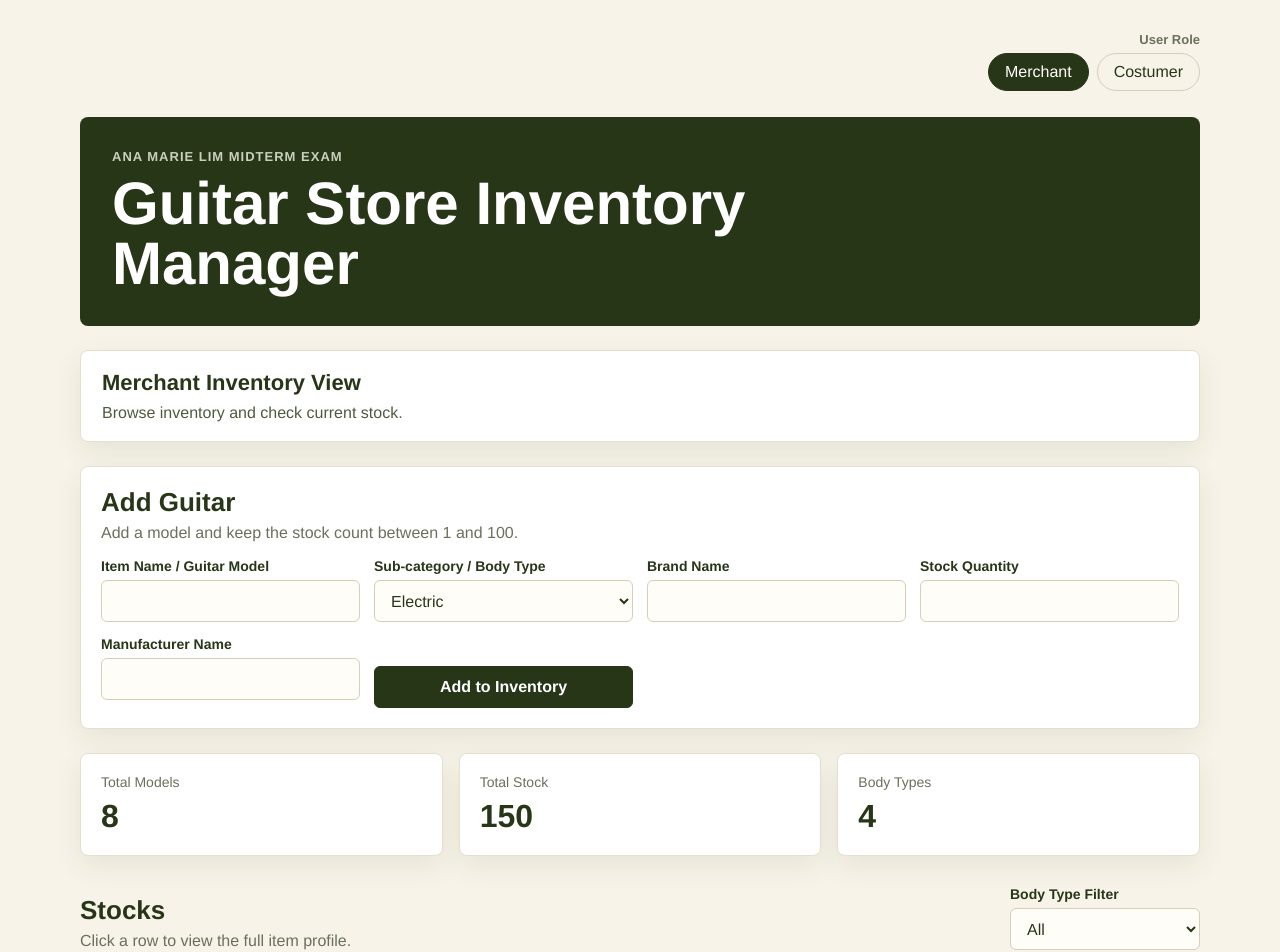
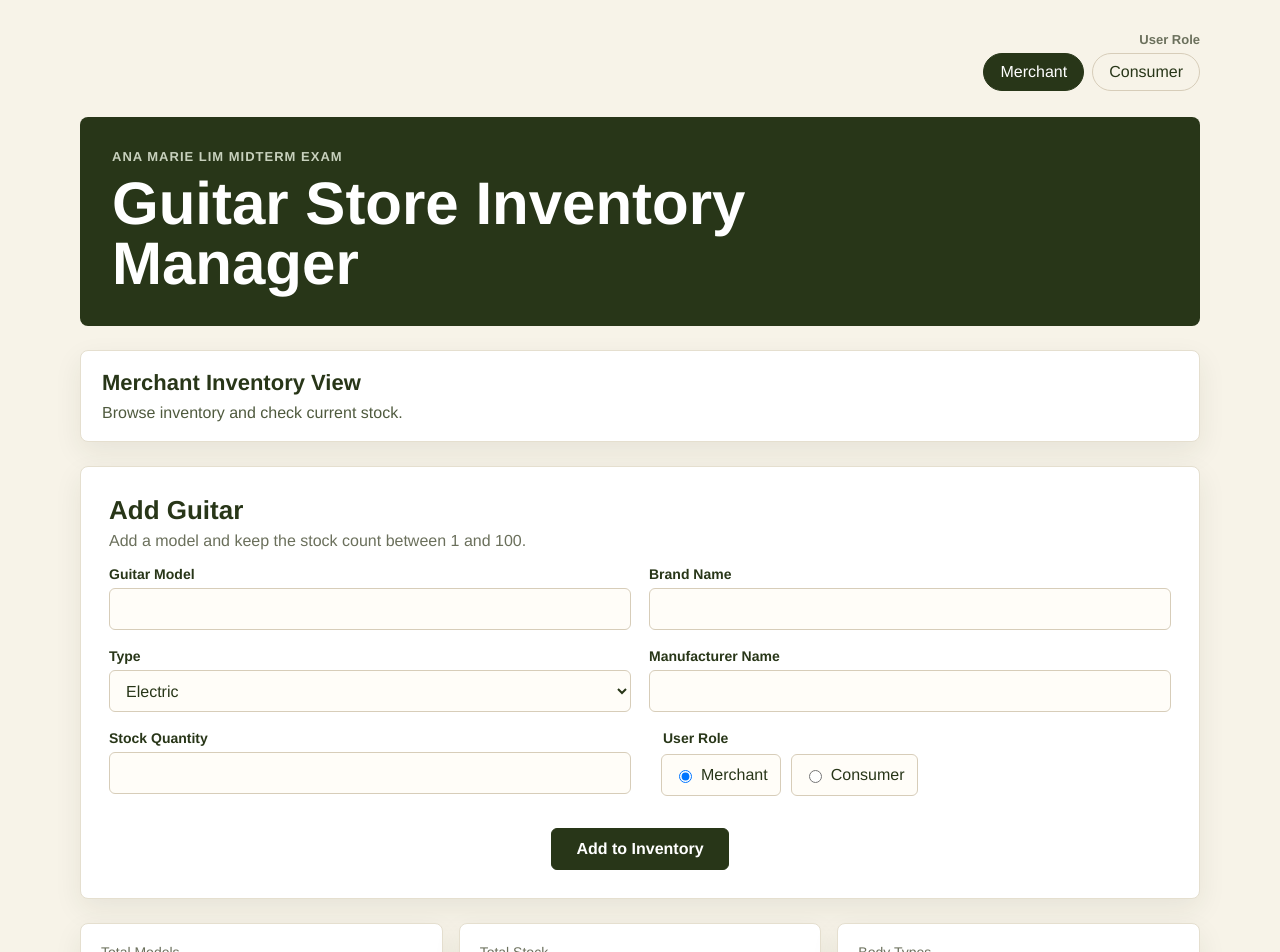
Before and after one commit to leeh3li0s/Advance-Web-Midterms, a React (Vite) app: page / in a window 1280 px wide. Shown: the top 952 px of the page. Built offline with nearby package versions, Linux system fonts and the light colour scheme.

Commit message:
finalization

```diff
--- a/src/App.css
+++ b/src/App.css
@@ -186,7 +186,7 @@ h1 {
 
 .form-section {
   margin-top: 24px;
-  padding: 20px;
+  padding: 28px;
   background: #ffffff;
   border: 1px solid #e5dfcf;
   border-radius: 8px;
@@ -203,9 +203,13 @@ h1 {
 
 .inventory-form {
   display: grid;
-  grid-template-columns: repeat(4, 1fr);
-  gap: 14px;
+  grid-template-columns: repeat(2, 1fr);
+  gap: 18px;
   align-items: start;
+}
+
+.full-width-field {
+  grid-column: 1 / -1;
 }
 
 .form-field {
@@ -258,13 +262,14 @@ h1 {
   display: flex;
   flex-direction: column;
   gap: 8px;
-  justify-content: end;
-  min-height: 72px;
+  align-items: center;
+  justify-content: center;
+  padding-top: 4px;
 }
 
 .form-actions button {
   min-height: 42px;
-  padding: 0 16px;
+  padding: 0 24px;
   border: 1px solid #283618;
   border-radius: 6px;
   color: #ffffff;
@@ -276,16 +281,17 @@ h1 {
 
 .role-radio-group {
   display: flex;
+  flex-direction: row;
   flex-wrap: wrap;
   gap: 10px;
+  align-items: center;
   margin: 0;
-  padding: 0;
+  padding-top: 2px;
   border: 0;
 }
 
 .role-radio-group legend,
 .filter-control span {
-  width: 100%;
   margin-bottom: 6px;
   color: #283618;
   font-size: 14px;
--- a/src/App.jsx
+++ b/src/App.jsx
@@ -8,7 +8,7 @@ import {
 import './App.css'
 
 const bodyTypes = ['Electric', 'Acoustic', 'Bass', 'Classical']
-const userRoles = ['Merchant', 'Costumer']
+const userRoles = ['Merchant', 'Consumer']
 
 const initialGuitars = [
   {
@@ -18,6 +18,7 @@ const initialGuitars = [
     brand: 'Fender',
     stock: 24,
     manufacturer: 'Fender Musical Instruments',
+    userRole: 'Merchant',
     image: '/Fender Stratocaster.jpg',
   },
   {
@@ -27,6 +28,7 @@ const initialGuitars = [
     brand: 'Gibson',
     stock: 18,
     manufacturer: 'Gibson Brands',
+    userRole: 'Merchant',
     image: '/Gibson Les Paul Standard.jpg',
   },
   {
@@ -36,6 +38,7 @@ const initialGuitars = [
     brand: 'Fender',
     stock: 21,
     manufacturer: 'Fender Musical Instruments',
+    userRole: 'Consumer',
     image: '/Fender Telecaster.jpg',
   },
   {
@@ -45,6 +48,7 @@ const initialGuitars = [
     brand: 'Martin',
     stock: 12,
     manufacturer: 'C. F. Martin & Company',
+    userRole: 'Merchant',
     image: '/Martin D-28.jpg',
   },
   {
@@ -54,6 +58,7 @@ const initialGuitars = [
     brand: 'Taylor',
     stock: 15,
     manufacturer: 'Taylor Guitars',
+    userRole: 'Consumer',
     image: '/Taylor 814ce.jpg',
   },
   {
@@ -63,6 +68,7 @@ const initialGuitars = [
     brand: 'Yamaha',
     stock: 30,
     manufacturer: 'Yamaha Corporation',
+    userRole: 'Merchant',
     image: '/Yamaha C40.jpg',
   },
   {
@@ -72,6 +78,7 @@ const initialGuitars = [
     brand: 'Fender',
     stock: 16,
     manufacturer: 'Fender Musical Instruments',
+    userRole: 'Consumer',
     image: '/Fender Precision Bass.jpg',
   },
   {
@@ -81,6 +88,7 @@ const initialGuitars = [
     brand: 'Gibson',
     stock: 14,
     manufacturer: 'Gibson Brands',
+    userRole: 'Merchant',
     image: '/Gibson SG Standard.jpg',
   },
 ]
@@ -275,11 +283,11 @@ function App() {
             Merchant
           </button>
           <button
-            className={userRole === 'Costumer' ? 'active' : ''}
+            className={userRole === 'Consumer' ? 'active' : ''}
             type="button"
-            onClick={() => setUserRole('Costumer')}
+            onClick={() => setUserRole('Consumer')}
           >
-            Costumer
+            Consumer
           </button>
         </div>
       </div>
@@ -299,8 +307,8 @@ function App() {
               <p>Browse inventory and check current stock.</p>
             </section>
           ) : (
-            <section className="role-view" aria-label="Costumer Shopping View">
-              <h2>Costumer Shopping View</h2>
+            <section className="role-view" aria-label="Consumer Shopping View">
+              <h2>Consumer Shopping View</h2>
               <p>
                 Browse available guitars and compare body types before choosing
                 a model to ask about in-store.
@@ -321,7 +329,7 @@ function App() {
 
           <form className="inventory-form" onSubmit={handleSubmit} noValidate>
             <div className="form-field">
-              <label htmlFor="model">Item Name / Guitar Model</label>
+              <label htmlFor="model">Guitar Model</label>
               <input
                 id="model"
                 name="model"
@@ -333,7 +341,19 @@ function App() {
             </div>
 
             <div className="form-field">
-              <label htmlFor="bodyType">Sub-category / Body Type</label>
+              <label htmlFor="brand">Brand Name</label>
+              <input
+                id="brand"
+                name="brand"
+                type="text"
+                value={formData.brand}
+                onChange={handleInputChange}
+              />
+              {errors.brand && <p className="error-message">{errors.brand}</p>}
+            </div>
+
+            <div className="form-field">
+              <label htmlFor="bodyType">Type</label>
               <select
                 id="bodyType"
                 name="bodyType"
@@ -349,15 +369,17 @@ function App() {
             </div>
 
             <div className="form-field">
-              <label htmlFor="brand">Brand Name</label>
+              <label htmlFor="manufacturer">Manufacturer Name</label>
               <input
-                id="brand"
-                name="brand"
+                id="manufacturer"
+                name="manufacturer"
                 type="text"
-                value={formData.brand}
+                value={formData.manufacturer}
                 onChange={handleInputChange}
               />
-              {errors.brand && <p className="error-message">{errors.brand}</p>}
+              {errors.manufacturer && (
+                <p className="error-message">{errors.manufacturer}</p>
+              )}
             </div>
 
             <div className="form-field">
@@ -374,22 +396,23 @@ function App() {
               {errors.stock && <p className="error-message">{errors.stock}</p>}
             </div>
 
-            <div className="form-field">
-              <label htmlFor="manufacturer">Manufacturer Name</label>
-              <input
-                id="manufacturer"
-                name="manufacturer"
-                type="text"
-                value={formData.manufacturer}
-                onChange={handleInputChange}
-              />
-              {errors.manufacturer && (
-                <p className="error-message">{errors.manufacturer}</p>
-              )}
-            </div>
+            <fieldset className="role-radio-group">
+              <legend>User Role</legend>
+              {userRoles.map((role) => (
+                <label key={role}>
+                  <input
+                    type="radio"
+                    name="userRole"
+                    value={role}
+                    checked={formData.userRole === role}
+                    onChange={handleInputChange}
+                  />
+                  {role}
+                </label>
+              ))}
+            </fieldset>
 
-
-            <div className="form-actions">
+            <div className="form-actions full-width-field">
               <button type="submit">Add to Inventory</button>
               {successMessage && (
                 <p className="success-message">{successMessage}</p>
@@ -524,6 +547,7 @@ function App() {
               )}
               <div className="card-top">
                 <h3>{activeItem.model}</h3>
+                <span>{activeItem.userRole}</span>
               </div>
               <p>{activeItem.brand}</p>
               <div className="profile-details">
```
Also changed, not shown: 1 other file (tests, documents, lock files or other folders).
